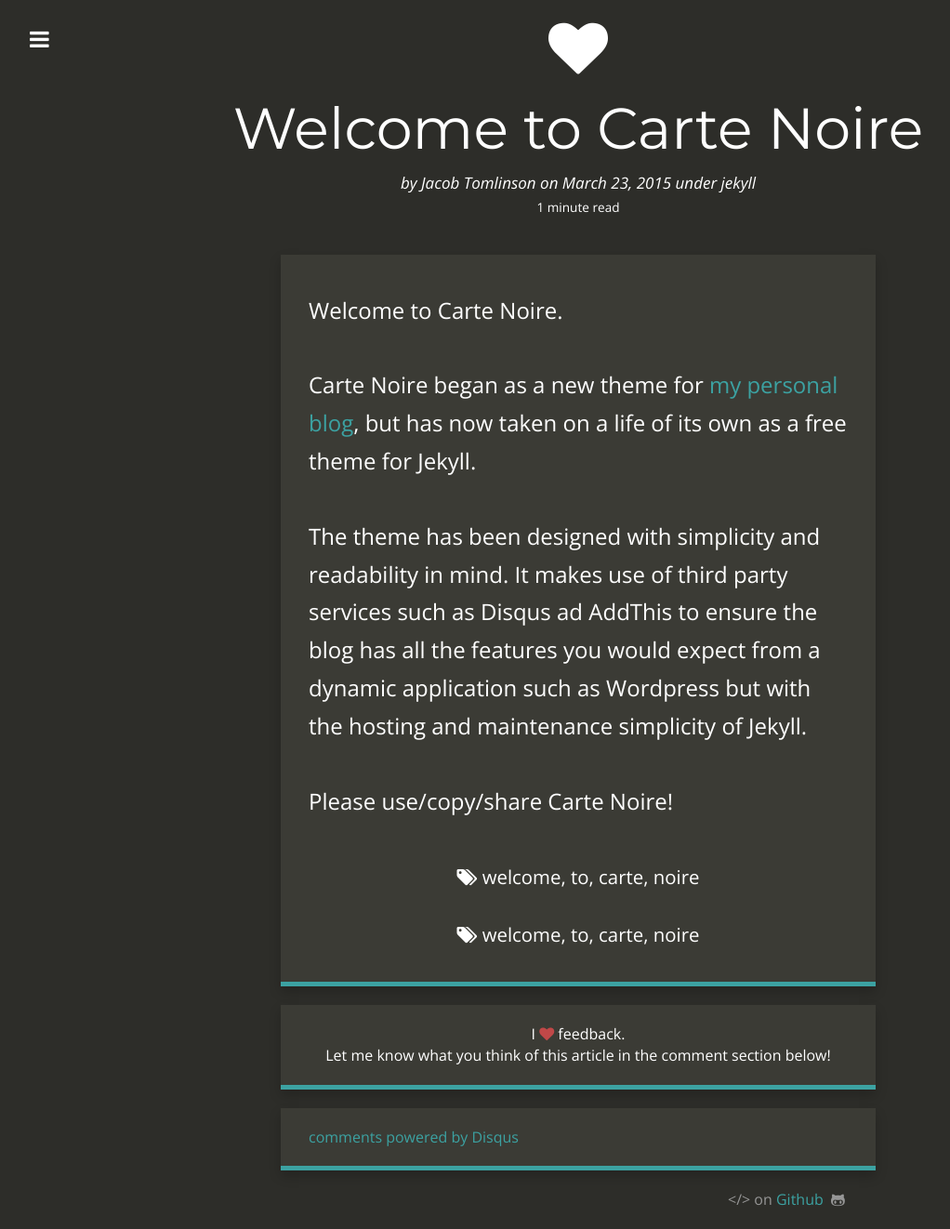
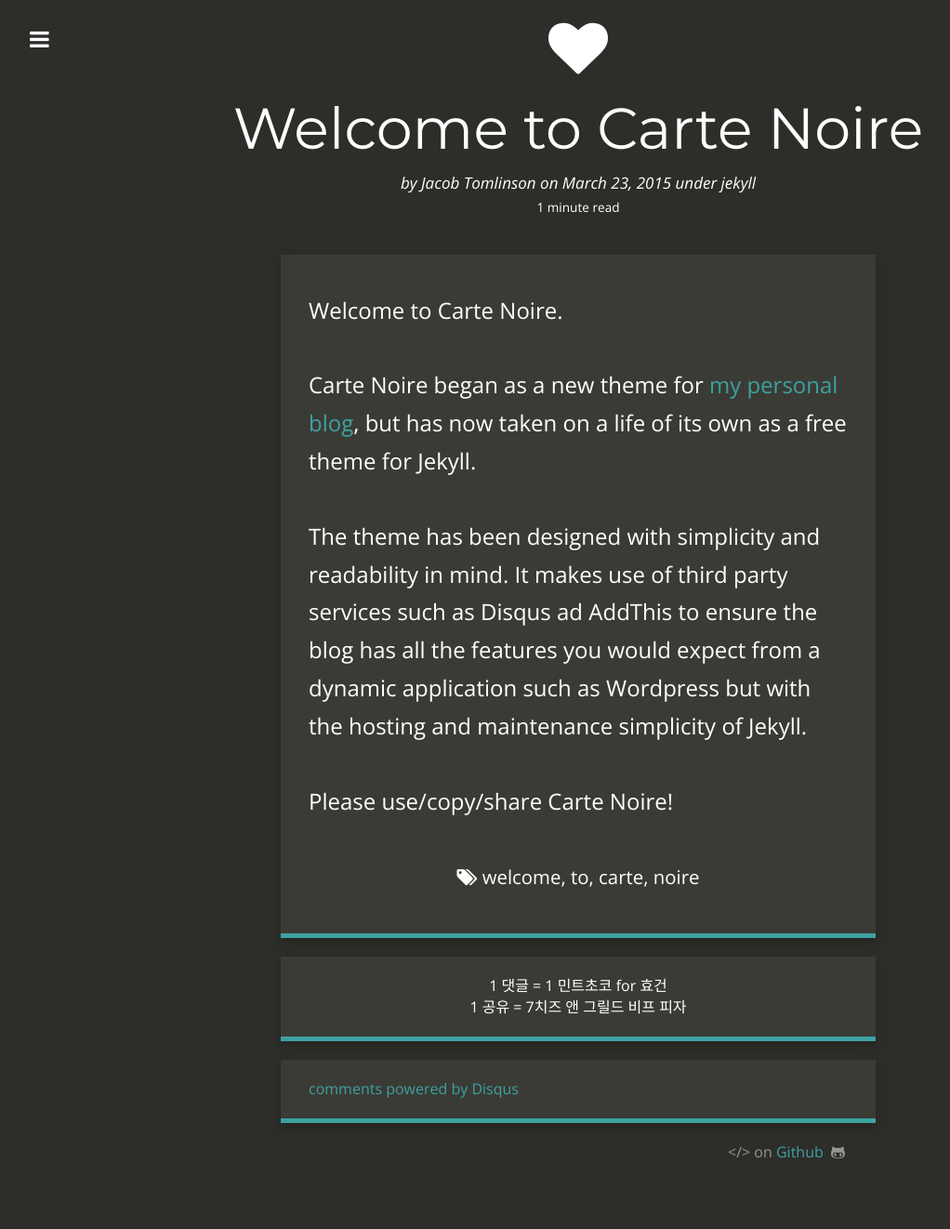
Before and after one commit to Haawron/Haawron.github.io, a Jekyll site: the page built from _posts/2015-03-23-welcome-to-carte-noir.md, in a window 1280 px wide. Shown: the whole page at 93% size, without its empty margins (18-1040 px from the left). Built offline with Jekyll 4.4.1, drawn with Linux system fonts in a browser that asks for light colours; nearby versions of some CDN libraries; comment, search, counter and statistics services are not loaded; after the commit the page ends 1271 px from its top, so only the background shows below that.

Commit message:
더 한글화

```diff
--- a/_config.yml
+++ b/_config.yml
@@ -4,7 +4,7 @@
 description: "A Deep Learning Lab for HAAWRON"
 baseurl: ""
 url: "https://haawron.github.io/"
-title_description: "딥러닝 공부 기록 <br>쉽게 배우는 딥러닝"
+title_description: "쉽게 배우는 딥러닝"
 title_image: "https://secure.gravatar.com/avatar/2df384ea957255789eadc4e08bb98bfe?s=500&d=mm"
 google_analytics: "UA-20365477-4"
 disqus_account: haawrongithub
@@ -17,7 +17,7 @@
 github_username:  Haawron
 instagram_username: haawron
 reddit_username:
-linkedin_link: https://www.linkedin.com/in/hyeogeon-lee-460b92157/
+linkedin_link: # https://www.linkedin.com/in/hyeogeon-lee-460b92157/
 google_plus_link: # https://plus.google.com/116348548565230043793
 stackoverflow_link: https://stackoverflow.com/users/9233630/%EC%9D%B4%ED%9A%A8%EA%B1%B4
 xing_link:
--- a/_includes/header.html
+++ b/_includes/header.html
@@ -3,9 +3,9 @@
     <p>{{ site.title }}</p>
 
     <ul class="pages">
-      <li><a href="{{ site.baseurl }}/"><i class="fa fa-home"></i> Home</a></li>
-      <li><a href="{{ site.baseurl }}/posts/"><i class="fa fa-archive"></i> All Posts</a></li>
-      <li><a href="{{ site.baseurl }}/search/"><i class="fa fa-search"></i> Search</a></li>
+      <li><a href="{{ site.baseurl }}/"><i class="fa fa-home"></i>홈</a></li>
+      <li><a href="{{ site.baseurl }}/posts-by-categories/"><i class="fa fa-archive"></i>모든 게시물</a></li>
+      <li><a href="{{ site.baseurl }}/search/"><i class="fa fa-search"></i>검색</a></li>
     </ul>
 
     {% include social_links.html %}
--- a/_layouts/post.html
+++ b/_layouts/post.html
@@ -94,20 +94,10 @@
         </div>
         {% endif %}
 
-
         {% if site.addthis_id %}
         <div class="share">
           <!-- Go to www.addthis.com/dashboard to customize your tools -->
-          <div class="addthis_sharing_toolbox"></div>
-        </div>
-        {% endif %}
-
-        {% if page.tags and page.tags.size > 0 %}
-        <div class="tags">
-          <small>
-          <i class="fa fa-tags"></i>
-            {{ page.tags | join: ', ' }}
-          </small>
+          <div class="addthis_inline_share_toolbox"></div>
         </div>
         {% endif %}
 
@@ -124,9 +114,11 @@
         Let me know what you think of this article on twitter <a href="http://www.twitter.com/{{ site.twitter_username }}">@{{ site.twitter_username }}</a>!
       </div>
       {% elsif site.disqus_account %}
-      <div class="content-panel feedback">
+      <div class="content-panel feedback"><!--
         I <i class="fa fa-heart"></i> feedback.<br />
-        Let me know what you think of this article in the comment section below!
+        Let me know what you think of this article in the comment section below!-->
+        1 댓글 = 1 민트초코 for 효건<br>
+        1 공유 = 7치즈 앤 그릴드 비프 피자
       </div>
       {% endif %}
 
--- a/index.html
+++ b/index.html
@@ -25,7 +25,7 @@
 
             <div class="articles">
 
-              <h2>Latest Articles</h2>
+              <h2>최근 게시물</h2>
 
               <ul>
                   {% for post in site.posts limit: site.post_limit %}
@@ -37,7 +37,7 @@
 
                   {% endfor %}
                   <li>
-                      <small><i><a href="{{ site.baseurl }}/posts/">more...</a></i></small>
+                      <small><i><a href="{{ site.baseurl }}/posts/">더 보기...</a></i></small>
                   </li>
               </ul>
 
```
